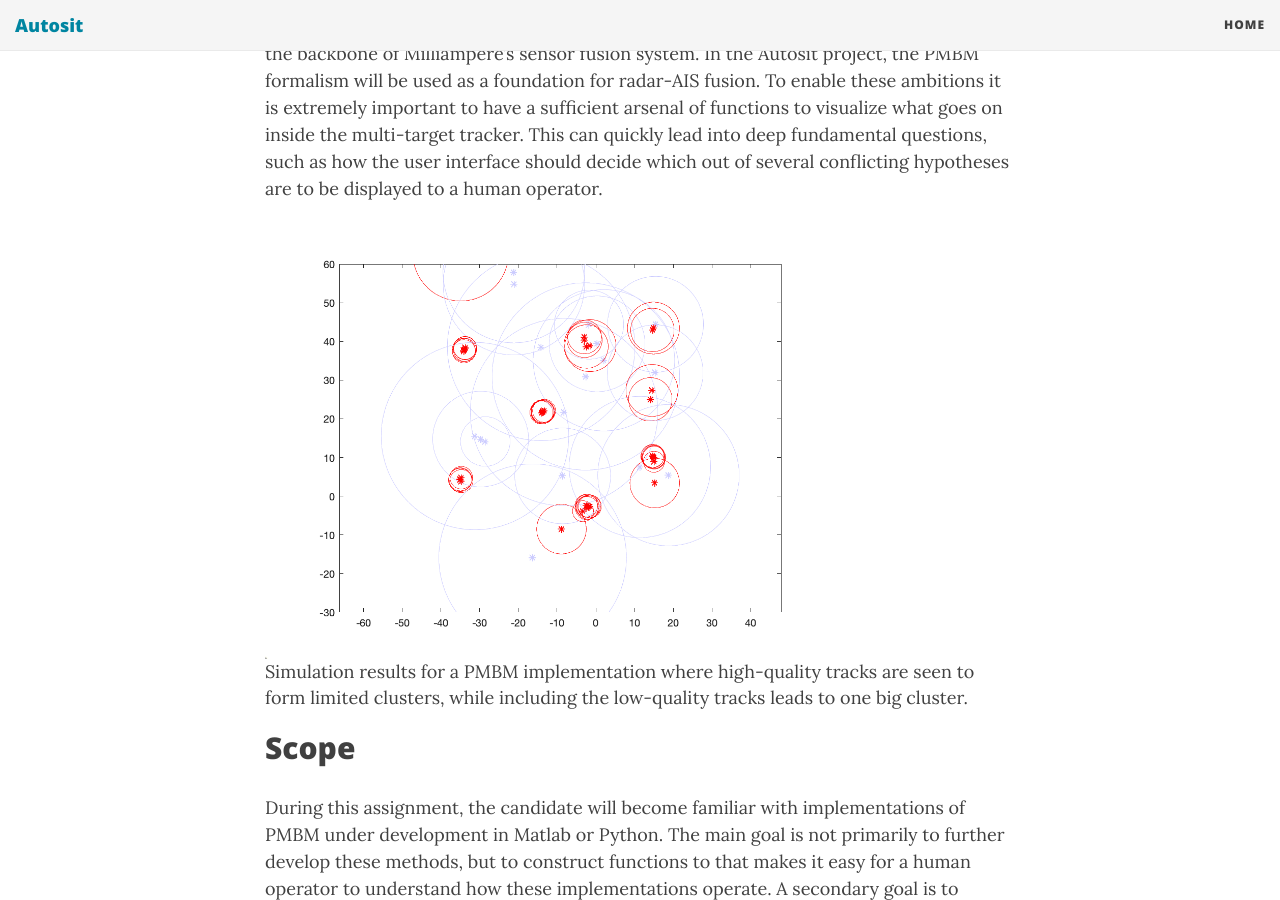
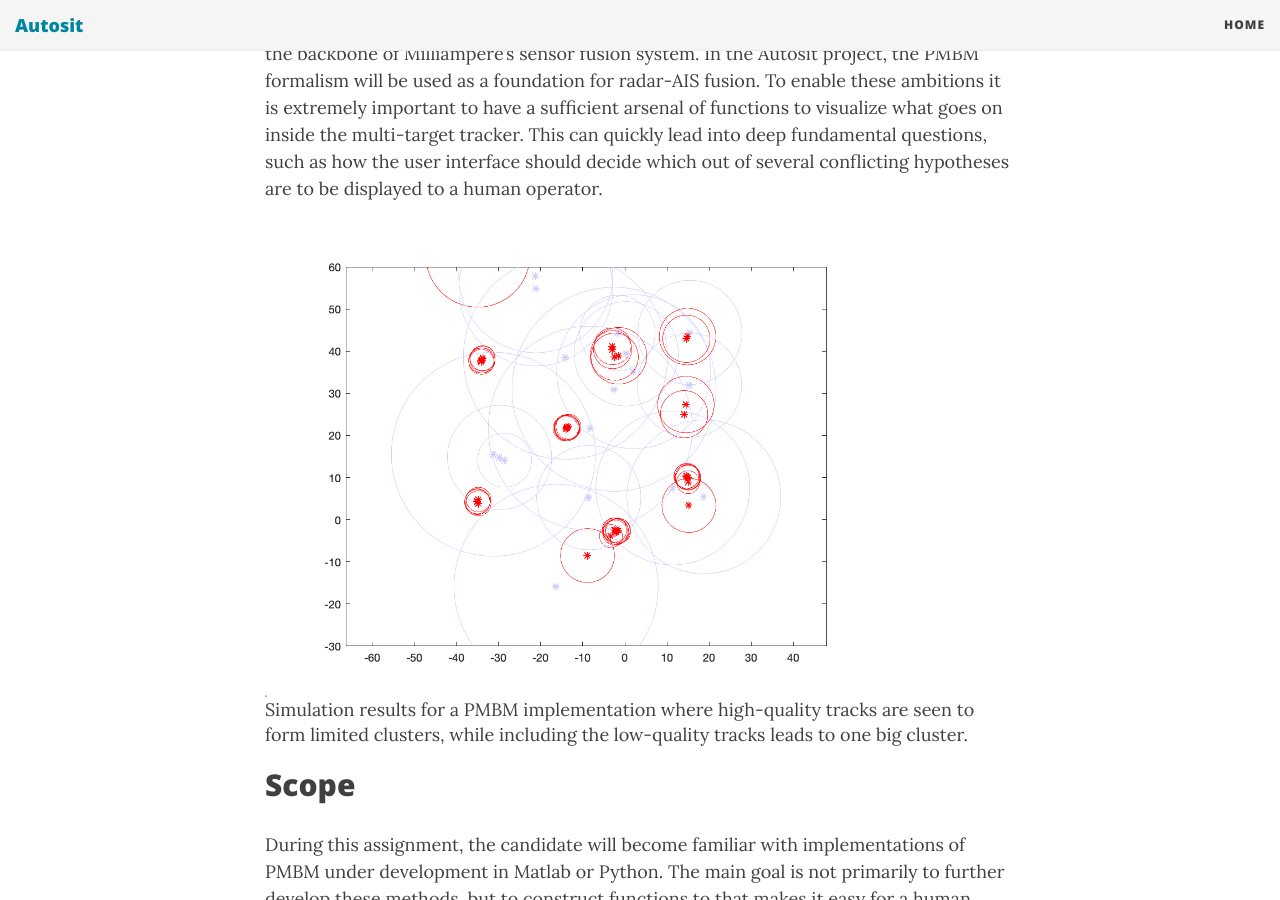
Before and after one commit to autosit/autosit.github.io, a Jekyll site: the page built from _posts/2019-04-12-pmbm_visualization.md, in a window 1280 px wide and 900 px high, scrolled down 758 px. Built offline with Jekyll 4.4.1, drawn with Linux system fonts in a browser that asks for light colours; nearby versions of some CDN libraries.

Commit message:
more on pmbm visu

```diff
--- a/_posts/2019-04-12-pmbm_visualization.md
+++ b/_posts/2019-04-12-pmbm_visualization.md
@@ -19,7 +19,7 @@ In the Autosit project, the PMBM formalism will be used as a foundation for rada
 To enable these ambitions it is extremely important to have a sufficient arsenal of functions to visualize what goes on inside the multi-target tracker.
 This can quickly lead into deep fundamental questions, such as how the user interface should decide which out of several conflicting hypotheses are to be displayed to a human operator.
 
-|<img src="{{site.url}}/assets/whyClusterSplittingIsNeeded.png" width="570"> |
+|<img src="{{site.url}}/assets/whyClusterSplittingIsNeeded.png" width="620"> |
 | Simulation results for a PMBM implementation where high-quality tracks are seen to form limited clusters, while including the low-quality tracks leads to one big cluster.  |
 
 ## Scope
```
